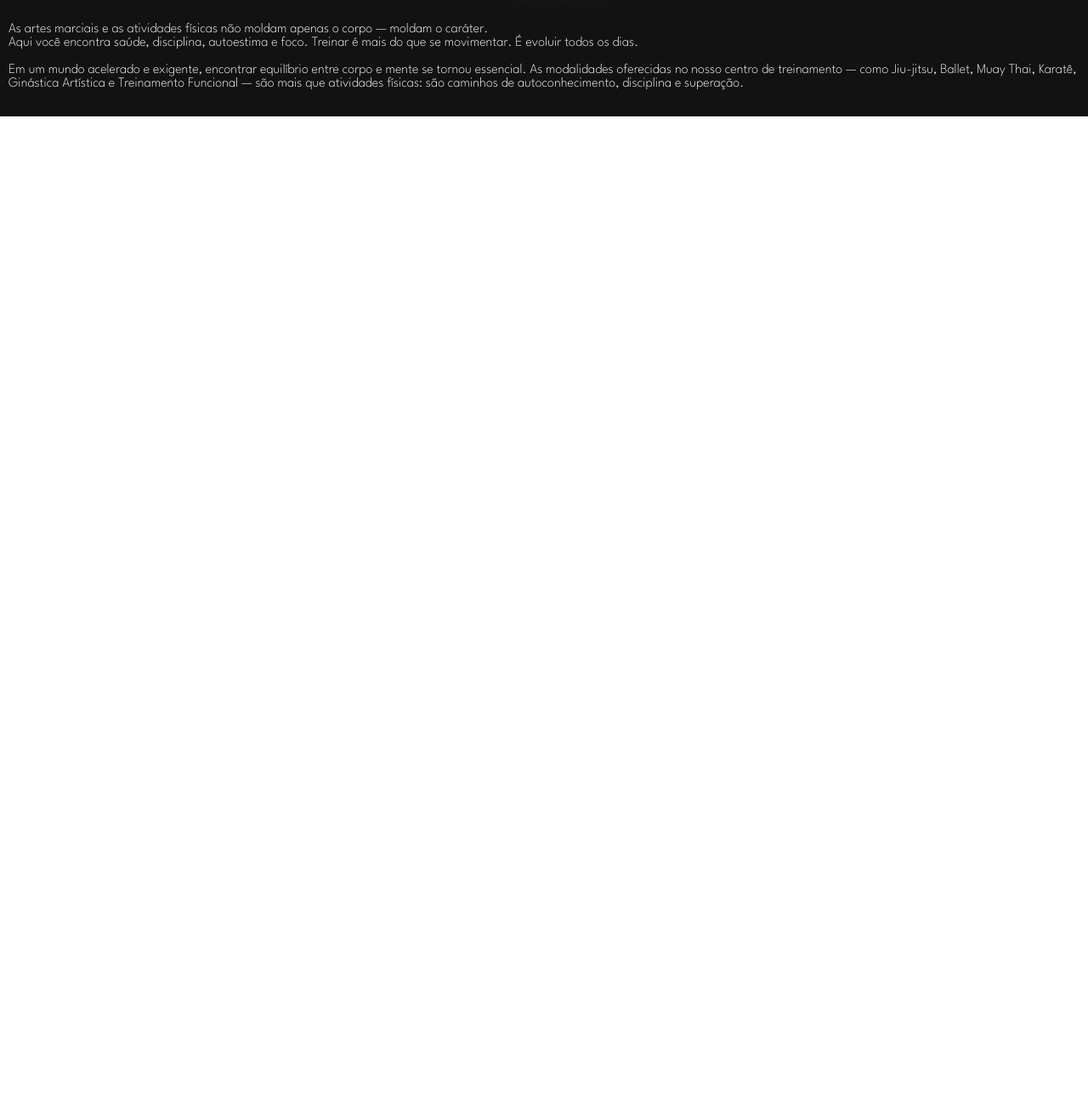
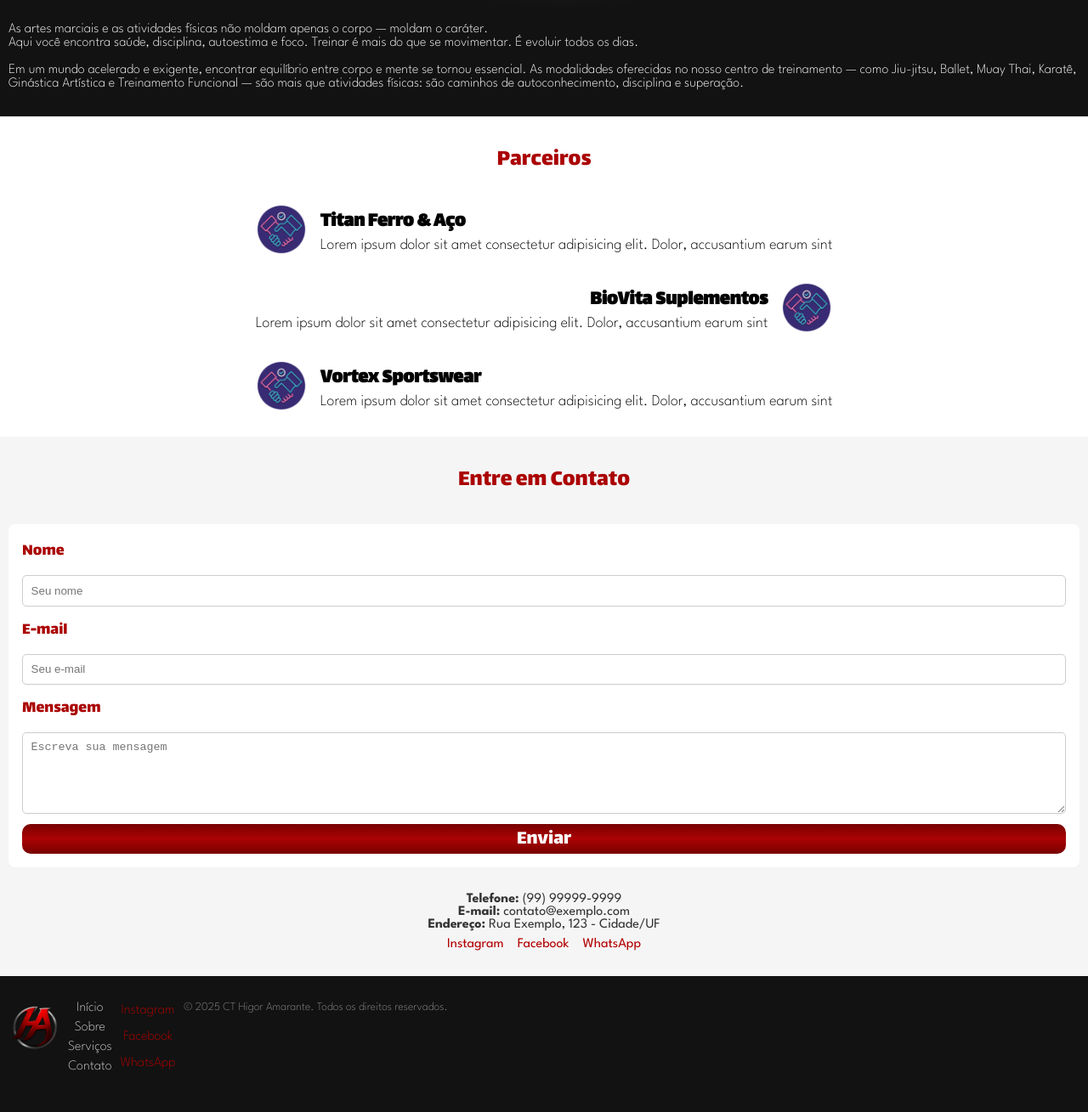
Before and after one commit to Bleidson/ct-higor-amarante, a plain HTML site: page index.html in a window 1280 px wide. Shown: the part 3063-4372 px from the top of the page at 85% size. Before the commit the page ends 3200 px from the top, so only its background shows below. Drawn offline with nearby package versions, Linux system fonts and the light colour scheme.

Commit message:
Create parceiros/contatos/footer

```diff
--- a/index.html
+++ b/index.html
@@ -139,6 +139,79 @@
                 </p>
             </div>
         </section>
+        <section id="parceiros-section">
+            <h2>Parceiros</h2>
+            <div id="parceiros">
+                <div class="parceiro">
+                    <img src="images/Pareceiros/4926119.png" alt="Titan Ferro & Aço">
+                    <div class="info">
+                    <h3>Titan Ferro & Aço</h3>
+                    <p>Lorem ipsum dolor sit amet consectetur adipisicing elit. Dolor, accusantium earum sint </p>
+                    </div>
+                </div>
+                <div class="parceiro">
+                    <img src="images/Pareceiros/4926119.png" alt="BioVita Suplementos">
+                    <div class="info">
+                    <h3>BioVita Suplementos</h3>
+                    <p>Lorem ipsum dolor sit amet consectetur adipisicing elit. Dolor, accusantium earum sint  </p>
+                    </div>
+                </div>
+                <div class="parceiro">
+                    <img src="images/Pareceiros/4926119.png" alt="Vortex Sportswear">
+                    <div class="info">
+                    <h3>Vortex Sportswear</h3>
+                    <p>Lorem ipsum dolor sit amet consectetur adipisicing elit. Dolor, accusantium earum sint </p>
+                    </div>
+                </div>
+            </div>
+        </section>
+        <section id="contato-section">
+            <h2>Entre em Contato</h2>
+
+            <form class="contato-form">
+                <label for="nome">Nome</label>
+                <input type="text" id="nome" name="nome" placeholder="Seu nome" required>
+
+                <label for="email">E-mail</label>
+                <input type="email" id="email" name="email" placeholder="Seu e-mail" required>
+
+                <label for="mensagem">Mensagem</label>
+                <textarea id="mensagem" name="mensagem" placeholder="Escreva sua mensagem" rows="5" required></textarea>
+
+                <button type="submit" class="btn">Enviar</button>
+            </form>
+
+            <div class="contato-info">
+                <p><strong>Telefone:</strong> (99) 99999-9999</p>
+                <p><strong>E-mail:</strong> contato@exemplo.com</p>
+                <p><strong>Endereço:</strong> Rua Exemplo, 123 - Cidade/UF</p>
+                <div class="redes-sociais">
+                <a href="#">Instagram</a>
+                <a href="#">Facebook</a>
+                <a href="#">WhatsApp</a>
+                </div>
+            </div>
+        </section>
+        <footer id="site-footer">
+        <div class="footer-logo">
+            <img src="images/Outras/logo-ct.png" alt="Ct HIGOR AMARANTE" id="logo-ct">
+            </div>
+
+            <nav class="footer-nav">
+                <a href="#home">Início</a>
+                <a href="#sobre">Sobre</a>
+                <a href="#servicos">Serviços</a>
+                <a href="#contato">Contato</a>
+            </nav>
+
+            <div class="footer-social">
+                <a href="#">Instagram</a>
+                <a href="#">Facebook</a>
+                <a href="#">WhatsApp</a>
+            </div>
+
+            <p class="footer-copy">&copy; 2025 CT Higor Amarante. Todos os direitos reservados.</p>
+        </footer>
 
     </main>
     <script src="script.js"></script>
--- a/style.css
+++ b/style.css
@@ -331,3 +331,154 @@ h2{
     font-size: 36px;
     z-index: 999;
 }
+
+
+
+#parceiros-section {
+    display: flex;
+    flex-direction: column;
+    align-items: center;
+    gap: 30px;
+    padding: 30px 10px;
+}
+
+#parceiros{
+    display: flex;
+    flex-direction: column;
+    gap: 2rem;
+}
+.parceiro {
+    display: flex;
+    align-items: center;
+    gap: 1rem;
+}
+
+.parceiro h3{
+    font-family: 'lalezar', sans-serif;
+    font-size: 24px;
+}
+
+.parceiro p{
+    font: 200 18px 'League Spartan';
+}
+
+.parceiro img {
+    width: 60px;
+    height: 60px;
+}
+
+.parceiro:nth-child(even) {
+    flex-direction: row-reverse; /* Inverte lado da imagem e texto */
+    text-align: right; /* Alinha o texto à direita */
+}
+
+#contato-section {
+  padding: 30px 10px;
+  background-color: #f5f5f5;
+  color: #333;
+}
+
+#contato-section h2 {
+  text-align: center;
+  margin-bottom: 30px;
+  color: var(--subtitle-color);
+}
+
+.contato-form {
+  display: flex;
+  flex-direction: column;
+  gap: 0.75rem;
+  background: #fff;
+  padding: 1rem;
+  border-radius: 8px;
+}
+
+.contato-form label {
+  font-weight: 100;
+  font-family: 'lalezar', sans-serif;
+  font-size: 20px;
+  color: var(--subtitle-color);
+}
+
+.contato-form input,
+.contato-form textarea {
+  width: 100%;
+  padding: 0.6rem;
+  border: 1px solid #ccc;
+  border-radius: 5px;
+}
+
+
+
+.contato-info {
+  margin-top: 30px;
+  text-align: center;
+  font-family: 'league spartan', sans-serif;
+}
+
+.redes-sociais {
+  display: flex;
+  justify-content: center;
+  gap: 1rem;
+  margin-top: 0.5rem;
+}
+
+.redes-sociais a {
+  color: #b30000;
+  text-decoration: none;
+  font-family: 'league spartan', sans-serif;
+}
+
+.redes-sociais a:hover {
+  text-decoration: underline;
+}
+
+
+#site-footer {
+    display: flex;
+    gap: 10px;
+  background: #121212;
+  color: #fff;
+  padding: 30px 10px;
+  text-align: center;
+  font: var(--text-font);
+}
+
+
+.footer-nav {
+  display: flex;
+  flex-direction: column;
+  gap: 0.5rem;
+  margin-bottom: 1rem;
+}
+
+.footer-nav a {
+  color: #ccc;
+  text-decoration: none;
+}
+
+.footer-nav a:hover {
+  color: #fff;
+}
+
+.footer-social {
+  display: flex;
+  flex-direction: column;
+  justify-content: center;
+  gap: 1rem;
+  margin-bottom: 1rem;
+}
+
+.footer-social a {
+  color: #b30000;
+  text-decoration: none;
+}
+
+.footer-social a:hover {
+  text-decoration: underline;
+}
+
+.footer-copy {
+  font-size: 0.85rem;
+  color: #888;
+}
```
Also changed, not shown: images/Pareceiros/4926119.png (added).
